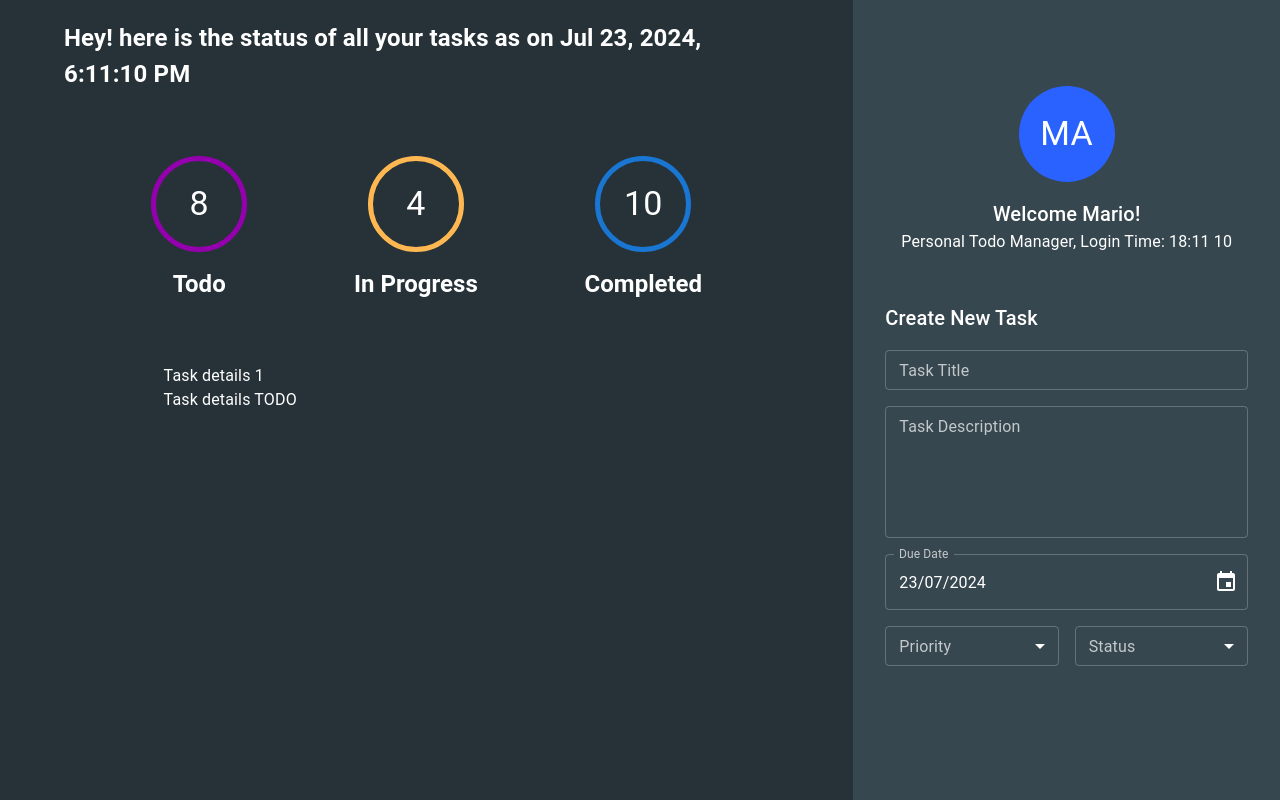
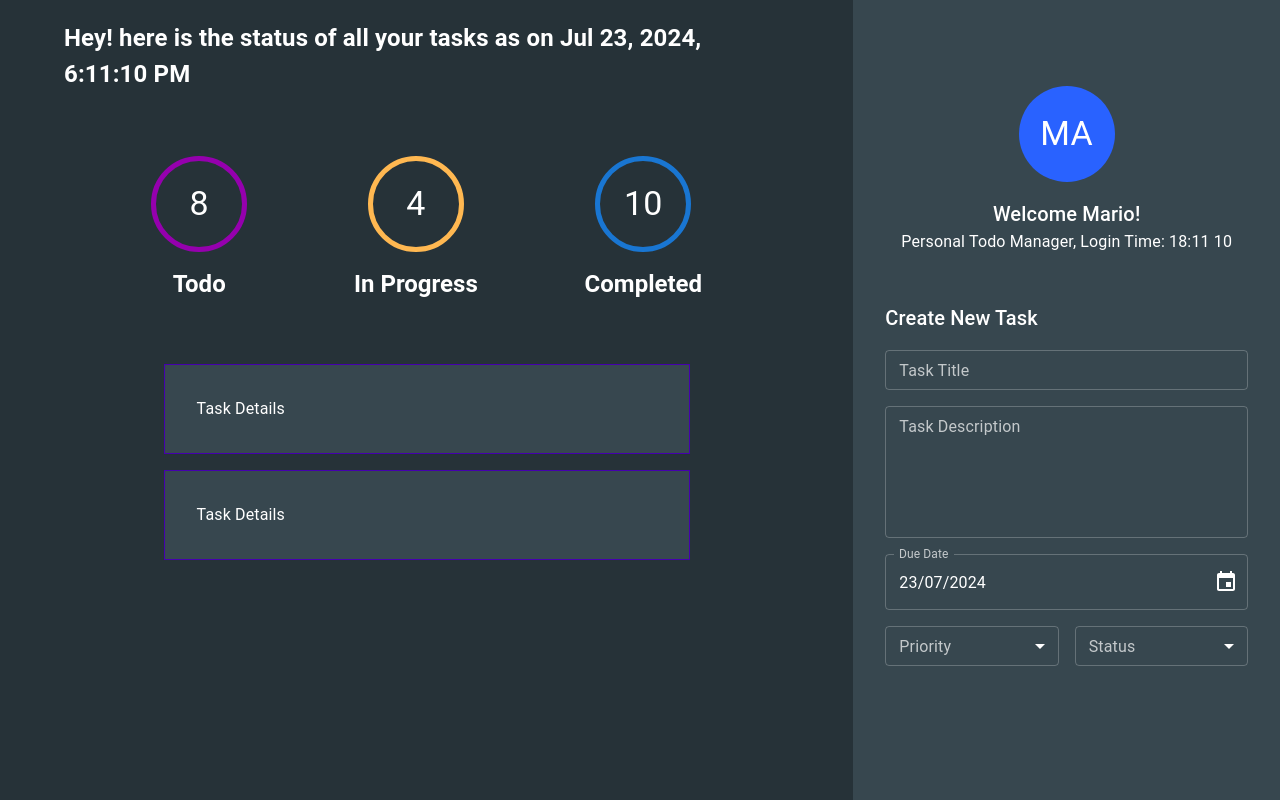
Before and after one commit to chandanch/personal-todos-webapp, a React (Create React App) app: page / in a window 1280 px wide. Built offline with nearby package versions, Linux system fonts and the light colour scheme.

Commit message:
bind task comp in task container :bulb:

```diff
--- a/src/components/taskContainer/taskContainer.tsx
+++ b/src/components/taskContainer/taskContainer.tsx
@@ -3,6 +3,7 @@ import { format } from 'date-fns';
 import React, { FC, ReactElement } from 'react';
 import TaskCounter from '../taskCounter/taskCounter';
 import { Status } from '../../enums/status';
+import Task from '../task/task';
 
 const TaskContainer: FC = (): ReactElement => {
     return (
@@ -29,8 +30,8 @@ const TaskContainer: FC = (): ReactElement => {
                     <TaskCounter count={10} status={Status.completed} />
                 </Grid>
                 <Grid item display="flex" flexDirection="column" xs={10} md={8}>
-                    <Box>Task details 1</Box>
-                    <Box>Task details TODO</Box>
+                    <Task />
+                    <Task />
                 </Grid>
             </Grid>
         </>
```
